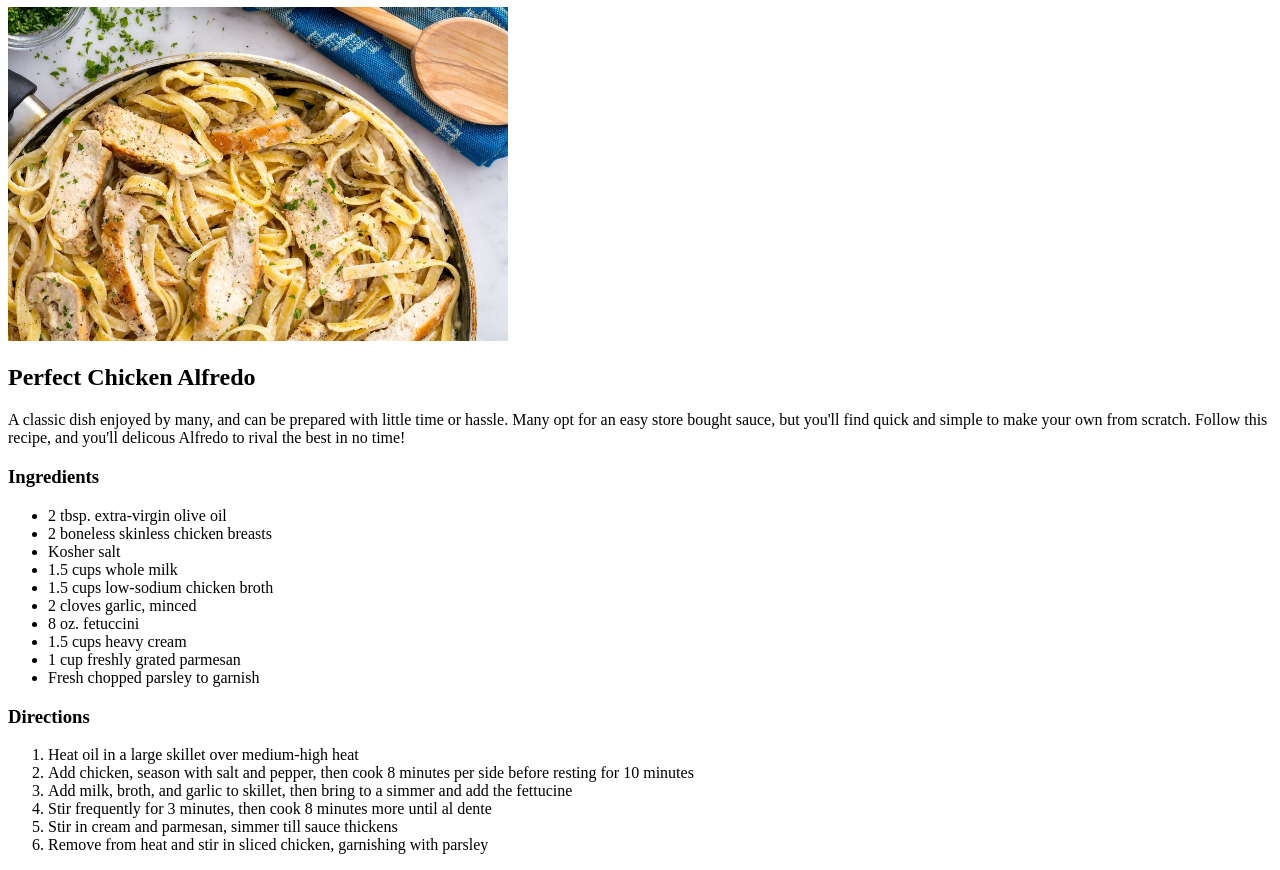
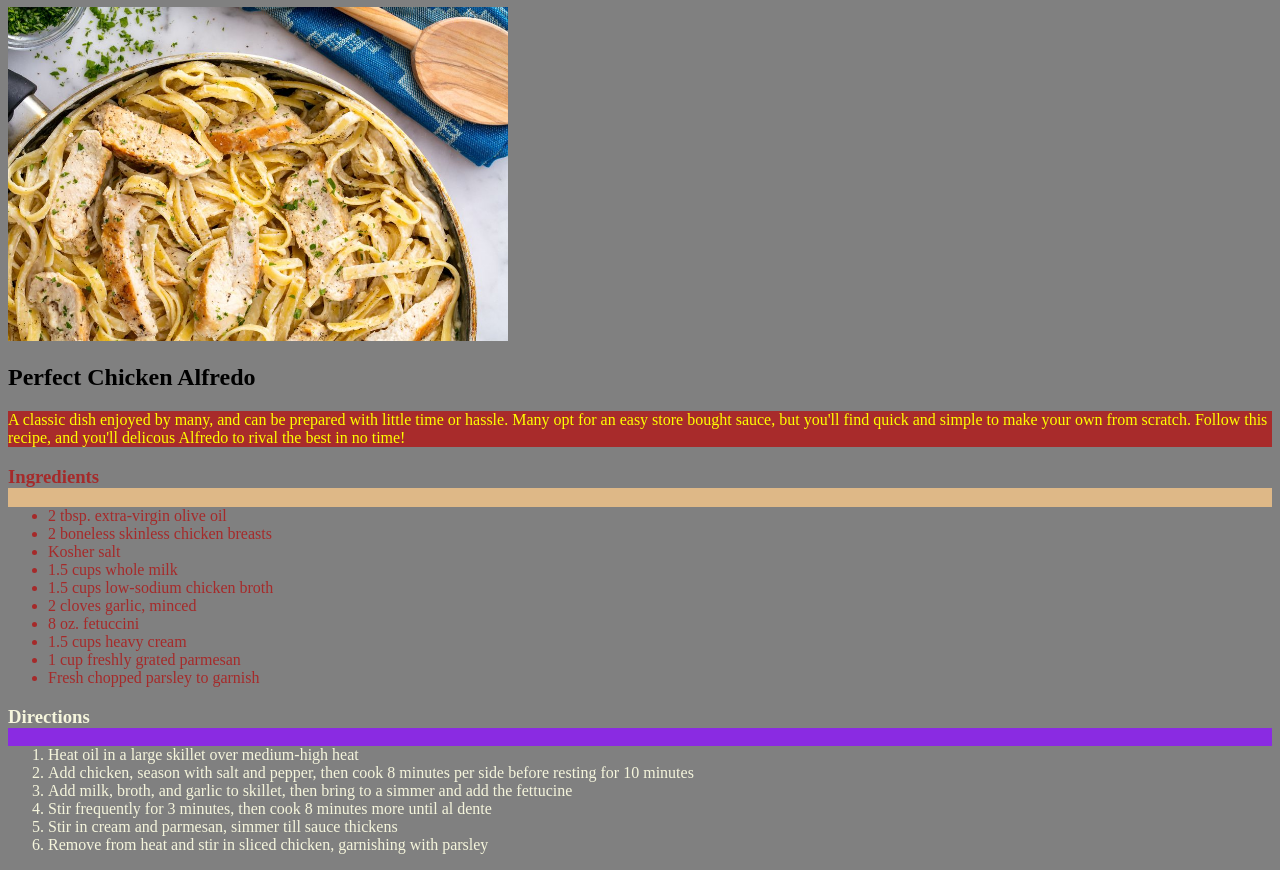
Before and after one commit to plaou73/odin-recipes, a plain HTML site: page recipes/chicken-alfredo.html in a window 1280 px wide. Shown: the part 73-943 px from the top of the page. Drawn offline with Linux system fonts and the light colour scheme; files that its build step writes are made by us from their sources.

Commit message:
Reformat visuals of recipe pages

```diff
--- a/recipes/chicken-alfredo.html
+++ b/recipes/chicken-alfredo.html
@@ -17,6 +17,7 @@
                 Many opt for an easy store bought sauce, but you'll find quick and simple to make your own from scratch.
                 Follow this recipe, and you'll delicous Alfredo to rival the best in no time!
             </p>
+                <div class="ingred">
                     <h3>Ingredients</h3>
                         <ul>
                             <li>2 tbsp. extra-virgin olive oil</li>
@@ -30,6 +31,8 @@
                             <li>1 cup freshly grated parmesan</li>
                             <li>Fresh chopped parsley to garnish</li>
                         </ul>
+                        </div>
+                        <div class="direc">
                     <h3>Directions</h3>
                         <ol>
                             <li>Heat oil in a large skillet over medium-high heat</li>
@@ -39,6 +42,7 @@
                             <li>Stir in cream and parmesan, simmer till sauce thickens</li>
                             <li>Remove from heat and stir in sliced chicken, garnishing with parsley</li>
                         </ol>
+                </div>
 </body>
 
 </html>
--- /dev/null
+++ b/recipes/styles.css
@@ -0,0 +1,26 @@
+/* styles.css */
+
+
+* {
+    background-color: grey;
+}
+
+img {
+    height: auto;
+    width: 500px;
+}
+
+p {
+    color: yellow;
+    background-color: rgb(168, 43, 43);
+}
+
+.ingred {
+    color: brown;
+    background-color: burlywood;
+}
+
+.direc {
+    color: beige;
+    background-color: blueviolet;
+}
```
Also changed, not shown: recipes/catfish.html (+4 -0 lines), recipes/mac.html (+4 -0 lines). Lines whose indentation alone changed are shown as unchanged.
